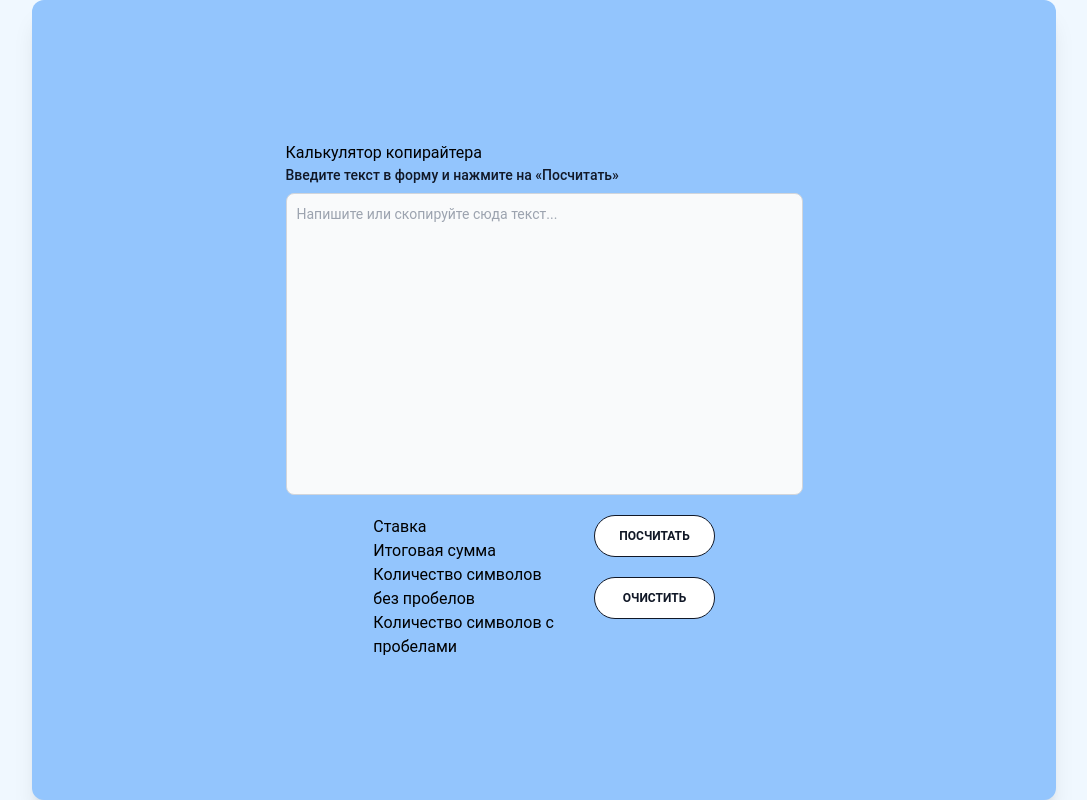
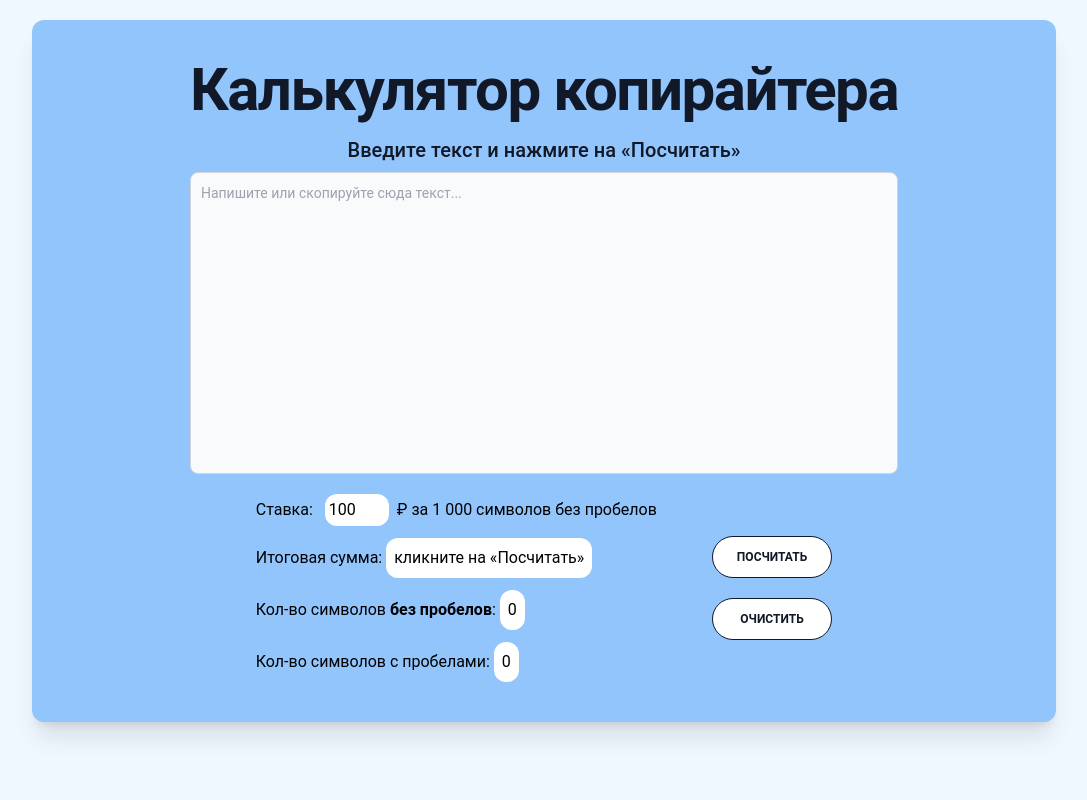
Before and after one commit to nickshamrock/copywriter-calculator, a Vue app: page / in a window 1280 px wide. Shown: the whole page, without its empty margins (96-1183 px from the left). Built offline with nearby package versions, Linux system fonts and the light colour scheme.

Commit message:
Доделал версткку, адаптировал пол узкие экраны и мобильные устройства

```diff
--- a/src/App.vue
+++ b/src/App.vue
@@ -2,30 +2,54 @@
 
 <template>
   <div
-    class="m-auto flex h-screen w-4/5 flex-col items-center justify-center rounded-xl bg-blue-300 shadow-xl"
+    class="m-auto mt-5 flex h-fit w-4/5 flex-col items-center justify-center rounded-xl bg-blue-300 p-10 shadow-xl max-md:mt-0 max-md:w-full max-sm:mt-0 max-sm:w-full"
   >
-    <div>
-      <h1 class="">Калькулятор копирайтера</h1>
-      <label for="textarea" class="mb-2 block text-sm font-medium text-gray-900 dark:text-white"
-        >Введите текст в форму и нажмите на «Посчитать»</label
+    <div class="flex flex-col items-center">
+      <h1
+        class="mb-4 text-center text-4xl font-bold leading-none tracking-tight text-gray-900 md:text-5xl lg:text-6xl dark:text-white"
+      >
+        Калькулятор копирайтера
+      </h1>
+      <label
+        for="textarea"
+        class="mb-2 block text-xl font-medium text-gray-900 max-sm:text-sm dark:text-white"
+        >Введите текст и нажмите на «Посчитать»</label
       >
       <textarea
         id="textarea"
         rows="14"
-        cols="60"
         class="block w-full resize-none rounded-lg border border-gray-300 bg-gray-50 p-2.5 text-sm text-gray-900 focus:border-blue-500 focus:ring-blue-500 dark:border-gray-600 dark:bg-gray-700 dark:text-white dark:placeholder-gray-400 dark:focus:border-blue-500 dark:focus:ring-blue-500"
         placeholder="Напишите или скопируйте сюда текст..."
       ></textarea>
     </div>
 
-    <div class="mt-5 flex w-1/3 gap-10">
-      <div class="flex-col">
-        <p>Ставка</p>
-        <p>Итоговая сумма</p>
-        <p>Количество символов без пробелов</p>
-        <p>Количество символов с пробелами</p>
+    <div class="mt-5 flex justify-between gap-[55px] max-sm:flex-col max-sm:gap-4">
+      <div class="flex flex-col gap-3">
+        <p>
+          Ставка:
+          <input
+            type="number"
+            min="0"
+            value="100"
+            autocomplete="off"
+            placeholder="Введите сумму"
+            class="ml-2 mr-2 w-16 rounded-xl p-1"
+          />₽ за 1 000 символов без пробелов
+        </p>
+
+        <p>
+          Итоговая сумма:
+          <span class="inline-block rounded-xl bg-white p-2">кликните на «Посчитать»</span>
+        </p>
+        <p>
+          Кол-во символов <strong>без пробелов</strong>:
+          <span class="inline-block rounded-xl bg-white p-2">0</span>
+        </p>
+        <p>
+          Кол-во символов с пробелами: <span class="inline-block rounded-xl bg-white p-2">0</span>
+        </p>
       </div>
-      <div class="flex flex-col gap-5">
+      <div class="flex flex-col justify-center gap-5">
         <button
           class="select-none rounded-full border border-gray-900 bg-white px-6 py-3 text-center align-middle text-xs font-bold uppercase text-gray-900 transition-all hover:bg-green-500 focus:ring focus:ring-green-400 active:opacity-[0.85]"
           type="button"
@@ -34,7 +58,7 @@
         </button>
         <button
           class="select-none rounded-full border border-gray-900 bg-white px-6 py-3 text-center align-middle text-xs font-bold uppercase text-gray-900 transition-all hover:bg-red-400 focus:ring focus:ring-red-400 active:opacity-[0.85]"
-          type="button"
+          type="reset"
         >
           Очистить
         </button>
--- a/src/assets/main.css
+++ b/src/assets/main.css
@@ -2,13 +2,13 @@
 @tailwind components;
 @tailwind utilities;
 
-/*
-* {
+/* * {
   outline: 2px solid green;
-}
-  */
+} */
 
 body {
   background-color: aliceblue;
   font-family: 'Roboto', sans-serif;
+  padding: 0;
+  margin: 0;
 }
```
